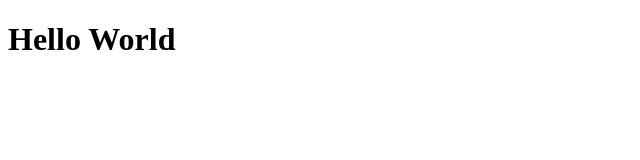
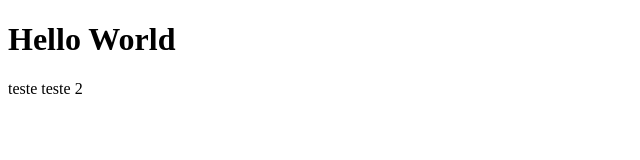
Before and after one commit to AndreNeves97/devops-labs, a plain HTML site: page frontend/app/index.html in a window 1280 px wide. Shown: the full height of the page, 0-640 px from the left. Drawn offline with Linux system fonts and the light colour scheme.

Commit message:
Add additional test messages in index.html for CI/CD verification

```diff
--- a/frontend/app/index.html
+++ b/frontend/app/index.html
@@ -7,5 +7,9 @@
 </head>
 <body>
     <h1>Hello World</h1>
+
+    teste
+
+    teste 2
 </body>
 </html>
```
